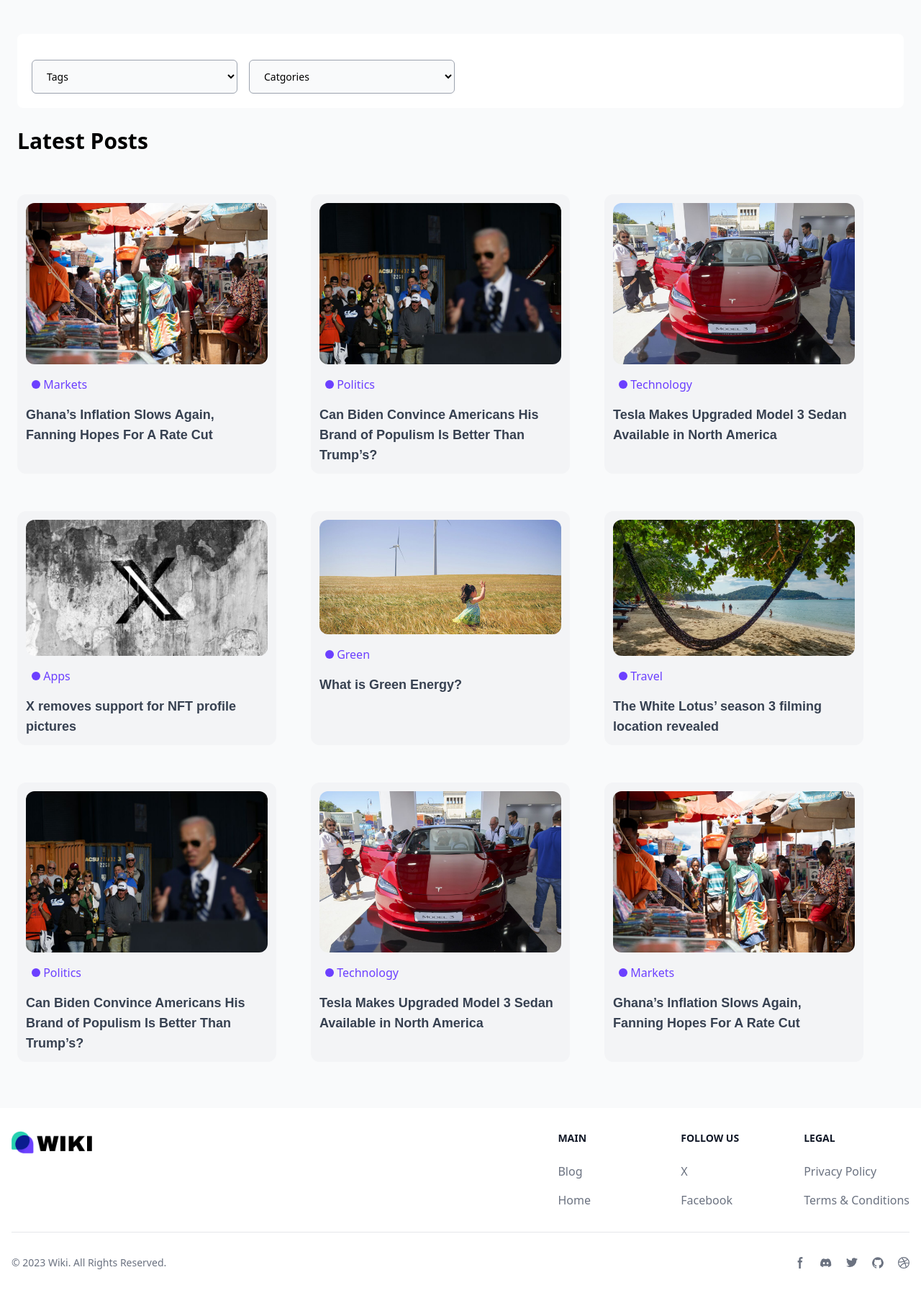
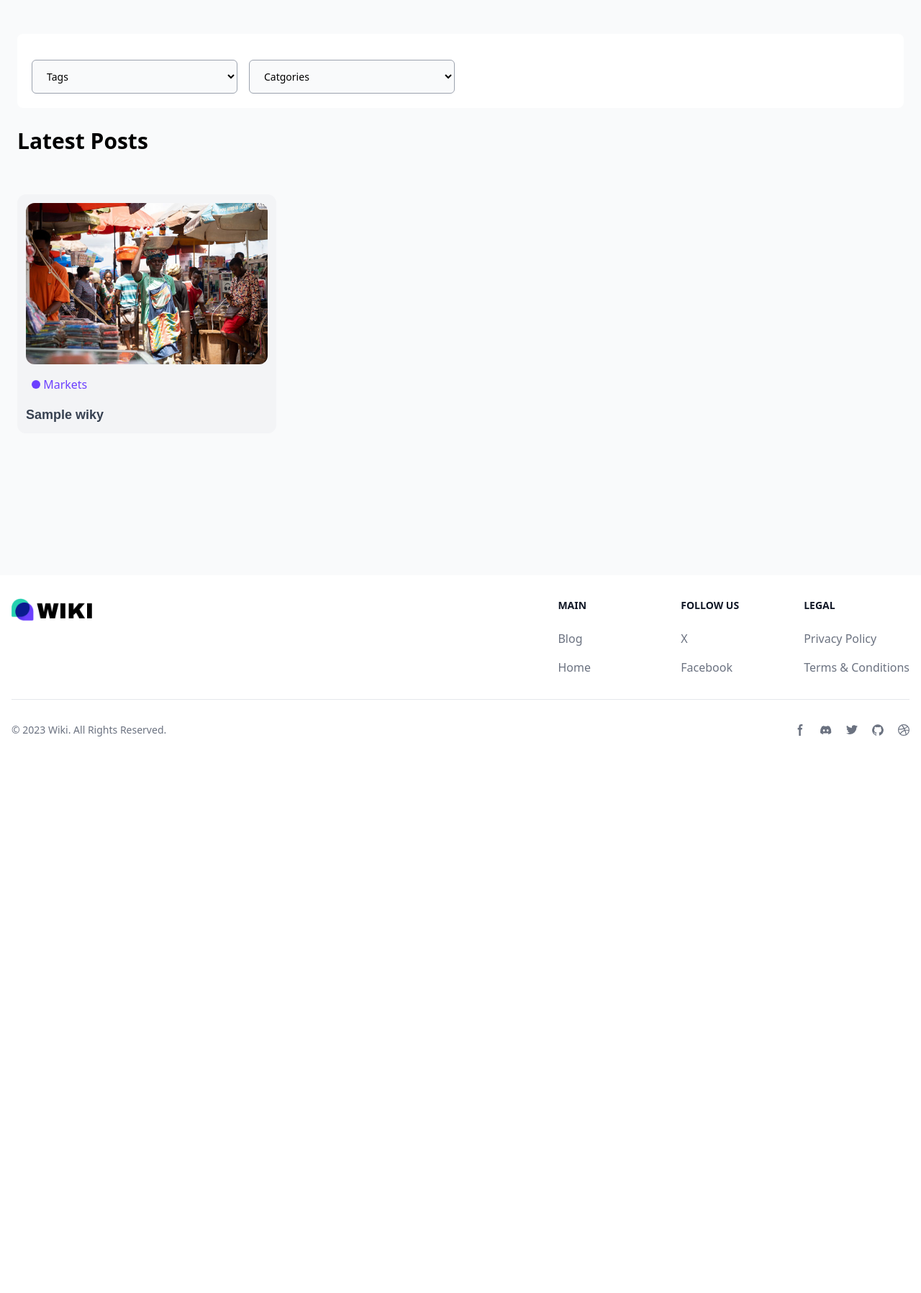
Before and after one commit to Soulaiman-Bo/wiki, a PHP site: template views/search.php in a window 1280 px wide. Shown: the part 453-2249 px from the top of the page at 72% size. After the commit the page ends 1476 px from the top, so only its background shows below. Run offline with PHP 8.4, Linux system fonts and the light colour scheme; the template is opened without the code that fills it: most values are stand-ins (such as "Sample title", 1, 10 or a date in 2020); style sheets or scripts are compiled from the project's sources.

Commit message:
I added dynamic content to the serach page

```diff
--- a/views/search.php
+++ b/views/search.php
@@ -95,17 +95,26 @@
             <div class="w-full p-5 rounded-lg bg-white">
 
                 <div class="grid grid-cols-2 md:grid-cols-3 xl:grid-cols-4 gap-4 mt-4">
-                    <select class="px-4 py-3 w-full rounded-md border border-gray-400  bg-gray-50  focus:border-gray-600 focus:bg-white focus:ring-0 text-sm">
-                        <option value="">Tags</option>
-                        <option value="for-rent">For Rent</option>
-                        <option value="for-sale">For Sale</option>
+                    <select id="pageSelector" onchange="navigateToPage()" class=" px-4 py-3 w-full rounded-md border border-gray-400 bg-gray-50 focus:border-gray-600 focus:bg-white focus:ring-0 text-sm">
+                        <option value="" selected disabled>Tags</option>
+
+                        <?php foreach ($tags as $tag) : ?>
+                            <option value="/search/tag?id=<?= $tag['id'] ?>">
+                                <?= $tag['name'] ?>
+                            </option>
+                        <?php endforeach; ?>
+
                     </select>
 
-                    <select class="px-4 py-3 w-full rounded-md  border border-gray-400  bg-gray-50 focus:border-gray-600 focus:bg-white focus:ring-0 text-sm">
-                        <option value="">Catgories</option>
-                        <option value="fully-furnished">Fully Furnished</option>
-                        <option value="partially-furnished">Partially Furnished</option>
-                        <option value="not-furnished">Not Furnished</option>
+                    <select id="pageSelector" onchange="navigateToPage()" class=" px-4 py-3 w-full rounded-md border border-gray-400 bg-gray-50 focus:border-gray-600 focus:bg-white focus:ring-0 text-sm">
+                        <option value="" selected disabled>Catgories</option>
+
+                        <?php foreach ($categories as $category) : ?>
+                            <option value="/search/category?id=<?= $category['id'] ?>">
+                                <?= $category['name'] ?>
+                            </option>
+                        <?php endforeach; ?>
+
                     </select>
                 </div>
 
@@ -117,98 +126,17 @@
                 <h2 class="text-3xl mt-7 mb-14 font-semibold">Latest Posts</h2>
 
                 <div class="flex flex-wrap gap-9">
+                    <?php foreach ($wikies as $wiki) : ?>
                         <a href="/" class="mb-4 mr-3 bg-gray-100 hover:bg-gray-200 flex flex-col gap-3 w-[360px] rounded-xl p-3">
                             <img src="./images/ghana.jpg" class="w-full h-auto rounded-xl" />
                             <span class="w-fit text-[#6C40FF] inline-block py-1 px-2 rounded-full">
                                 <span class="bg-[#6C40FF] h-3 w-3 inline-block rounded-full"></span>
                                 Markets</span>
                             <h1 class="raleway font-semibold text-lg text-gray-700">
-                            Ghana’s Inflation Slows Again, Fanning Hopes For A Rate Cut
+                                <?= $wiki['title'] ?>
                             </h1>
                         </a>
-
-                    <a href="/" class="mb-4 mr-3 bg-gray-100 hover:bg-gray-200 flex flex-col gap-3 w-[360px] rounded-xl p-3">
-                        <img src="./images/960x640.jpg" class="w-full h-auto rounded-xl" />
-                        <span class="w-fit text-[#6C40FF] inline-block py-1 px-2 rounded-full">
-                            <span class="bg-[#6C40FF] h-3 w-3 inline-block rounded-full"></span>
-                            Politics</span>
-                        <h1 class="raleway font-semibold text-lg text-gray-700">
-                            Can Biden Convince Americans His Brand of Populism Is Better Than
-                            Trump’s?
-                        </h1>
-                    </a>
-
-                    <a href="/" class="mb-4 mr-3 bg-gray-100 hover:bg-gray-200 flex flex-col gap-3 w-[360px] rounded-xl p-3">
-                        <img src="./images/tesla.jpg" class="w-full h-auto rounded-xl" />
-                        <span class="w-fit text-[#6C40FF] inline-block py-1 px-2 rounded-full">
-                            <span class="bg-[#6C40FF] h-3 w-3 inline-block rounded-full"></span>
-                            Technology</span>
-                        <h1 class="raleway font-semibold text-lg text-gray-700">
-                            Tesla Makes Upgraded Model 3 Sedan Available in North America
-                        </h1>
-                    </a>
-
-                    <a href="/" class="mb-4 mr-3 bg-gray-100 hover:bg-gray-200 flex flex-col gap-3 w-[360px] rounded-xl p-3">
-                        <img src="./images/twitter-x-musk-graffiti.webp" class="w-full h-auto rounded-xl" />
-                        <span class="w-fit text-[#6C40FF] inline-block py-1 px-2 rounded-full">
-                            <span class="bg-[#6C40FF] h-3 w-3 inline-block rounded-full"></span>
-                            Apps</span>
-                        <h1 class="raleway font-semibold text-lg text-gray-700">
-                            X removes support for NFT profile pictures
-                        </h1>
-                    </a>
-
-                    <a href="/" class="mb-4 mr-3 bg-gray-100 hover:bg-gray-200 flex flex-col gap-3 w-[360px] rounded-xl p-3">
-                        <img src="./images/Green-energy-what-is-it-all-about-greenenergy-image-1.jpg" class="w-full h-auto rounded-xl" />
-                        <span class="w-fit text-[#6C40FF] inline-block py-1 px-2 rounded-full">
-                            <span class="bg-[#6C40FF] h-3 w-3 inline-block rounded-full"></span>
-                            Green</span>
-                        <h1 class="raleway font-semibold text-lg text-gray-700">
-                            What is Green Energy?
-                        </h1>
-                    </a>
-
-                    <a href="/" class="mb-4 mr-3 bg-gray-100 hover:bg-gray-200 flex flex-col gap-3 w-[360px] rounded-xl p-3">
-                        <img src="./images/240110073600-koh-samui-thailand-restricted.webp" class="w-full h-auto rounded-xl" />
-                        <span class="w-fit text-[#6C40FF] inline-block py-1 px-2 rounded-full">
-                            <span class="bg-[#6C40FF] h-3 w-3 inline-block rounded-full"></span>
-                            Travel</span>
-                        <h1 class="raleway font-semibold text-lg text-gray-700">
-                            The White Lotus’ season 3 filming location revealed
-                        </h1>
-                    </a>
-
-                    <a href="/" class="mb-4 mr-3 bg-gray-100 hover:bg-gray-200 flex flex-col gap-3 w-[360px] rounded-xl p-3">
-                        <img src="./images/960x640.jpg" class="w-full h-auto rounded-xl" />
-                        <span class="w-fit text-[#6C40FF] inline-block py-1 px-2 rounded-full">
-                            <span class="bg-[#6C40FF] h-3 w-3 inline-block rounded-full"></span>
-                            Politics</span>
-                        <h1 class="raleway font-semibold text-lg text-gray-700">
-                            Can Biden Convince Americans His Brand of Populism Is Better Than
-                            Trump’s?
-                        </h1>
-                    </a>
-
-                    <a href="/" class="mb-4 mr-3 bg-gray-100 hover:bg-gray-200 flex flex-col gap-3 w-[360px] rounded-xl p-3">
-                        <img src="./images/tesla.jpg" class="w-full h-auto rounded-xl" />
-                        <span class="w-fit text-[#6C40FF] inline-block py-1 px-2 rounded-full">
-                            <span class="bg-[#6C40FF] h-3 w-3 inline-block rounded-full"></span>
-                            Technology</span>
-                        <h1 class="raleway font-semibold text-lg text-gray-700">
-                            Tesla Makes Upgraded Model 3 Sedan Available in North America
-                        </h1>
-                    </a>
-
-                    <a href="/" class="mb-4 mr-3 bg-gray-100 hover:bg-gray-200 flex flex-col gap-3 w-[360px] rounded-xl p-3">
-                        <img src="./images/ghana.jpg" class="w-full h-auto rounded-xl" />
-                        <span class="w-fit text-[#6C40FF] inline-block py-1 px-2 rounded-full">
-                            <span class="bg-[#6C40FF] h-3 w-3 inline-block rounded-full"></span>
-                            Markets</span>
-                        <h1 class="raleway font-semibold text-lg text-gray-700">
-                            Ghana’s Inflation Slows Again, Fanning Hopes For A Rate Cut
-                        </h1>
-                    </a>
-
+                    <?php endforeach; ?>
                 </div>
             </section>
         </div>
@@ -309,6 +237,14 @@
             </div>
         </div>
     </footer>
+    <script>
+        function navigateToPage() {
+            var selectedValue = document.getElementById("pageSelector").value;
+            if (selectedValue) {
+                window.location.href = selectedValue;
+            }
+        }
+    </script>
 </body>
 
 </html>
```
Lines whose indentation alone changed are shown as unchanged.
